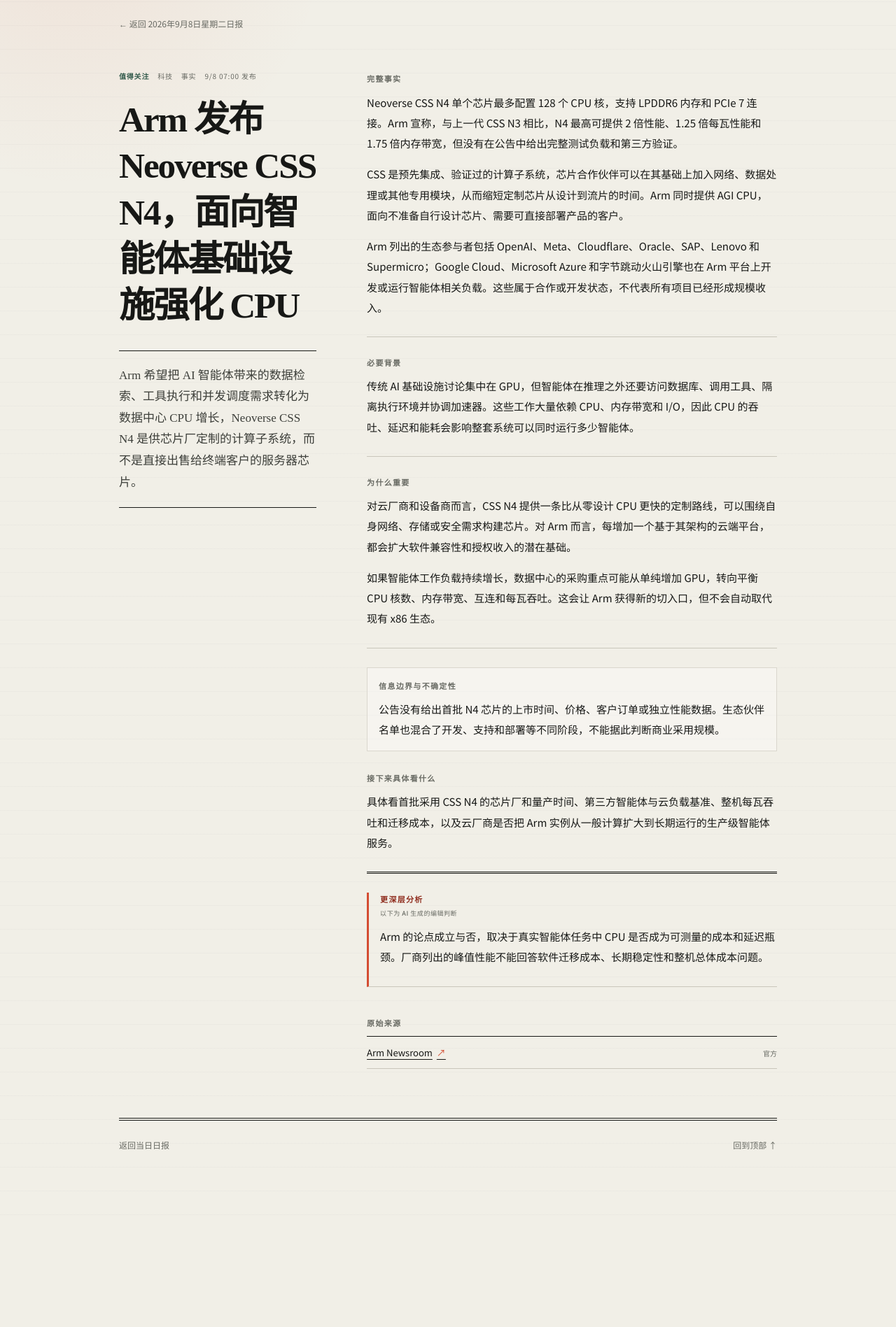
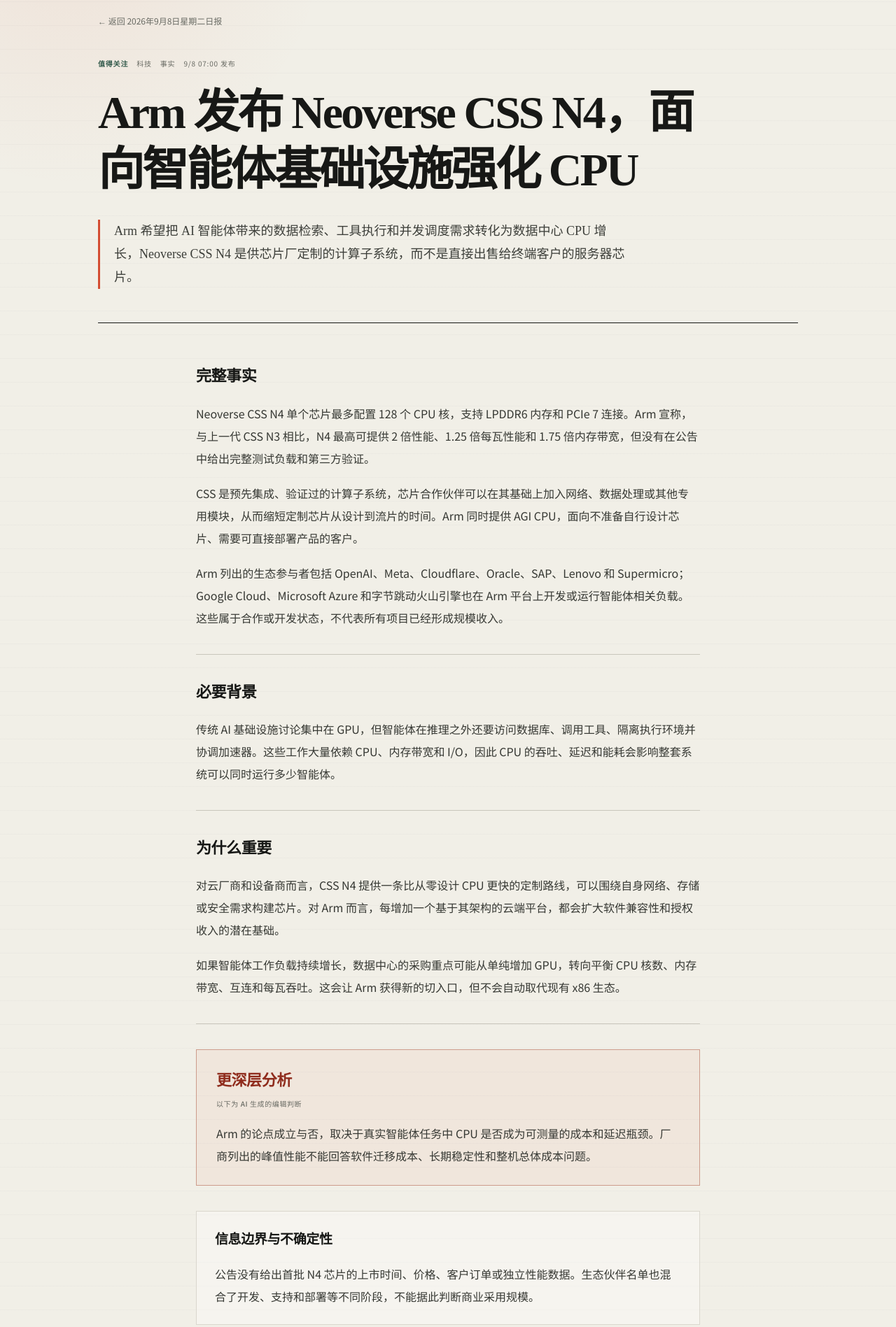
Before and after one commit to LuckygirlYali/ten-minute-frontier, an Astro site: page /news/2026-09-08-arm-neoverse-css-n4/ in a window 1280 px wide. Shown: the part 100-1997 px from the top of the page at 70% size. Before the commit the page ends 1837 px from the top, so only its background shows below. Built offline with nearby package versions, Linux system fonts and the light colour scheme; Astro itself is replaced by a stand-in of ours; no server answers.

Commit message:
fix(ui): simplify detail page reading flow

```diff
--- a/src/pages/news/[id].astro
+++ b/src/pages/news/[id].astro
@@ -17,12 +17,13 @@
 const { item, digest } = Astro.props;
 const detail = getDetail(item);
 const sections = [
-  ["完整事实", detail.facts, "fact"],
-  ["必要背景", detail.background, "fact"],
-  ["为什么重要", detail.significance, "meaning"],
-  ["各方反应", detail.reactions, "fact"],
-  ["信息边界与不确定性", detail.uncertainties, "uncertainty"],
-  ["接下来具体看什么", detail.watch, "watch"],
+  ["完整事实", detail.facts, "fact", false],
+  ["必要背景", detail.background, "fact", false],
+  ["为什么重要", detail.significance, "meaning", false],
+  ["更深层分析", detail.analysis, "analysis", true],
+  ["各方反应", detail.reactions, "fact", false],
+  ["信息边界与不确定性", detail.uncertainties, "uncertainty", false],
+  ["接下来具体看什么", detail.watch, "watch", false],
 ] as const;
 ---
 
@@ -47,19 +48,15 @@
       </header>
 
       <div class="briefing-copy">
-        {sections.map(([heading, paragraphs, kind]) => paragraphs?.length && (
+        {sections.map(([heading, paragraphs, kind, isAiAnalysis]) => paragraphs?.length && (
           <section class:list={["briefing-section", `briefing-section--${kind}`]}>
-            <h2>{heading}</h2>
+            <h2>
+              {heading}
+              {isAiAnalysis && <small>以下为 AI 生成的编辑判断</small>}
+            </h2>
             {paragraphs.map((paragraph) => <p>{paragraph}</p>)}
           </section>
         ))}
-
-        {detail.analysis?.length && (
-          <section class="briefing-section briefing-section--analysis">
-            <h2>更深层分析 <small>以下为 AI 生成的编辑判断</small></h2>
-            {detail.analysis.map((paragraph) => <p>{paragraph}</p>)}
-          </section>
-        )}
 
         {!item.detail && (
           <aside class="briefing-boundary">
--- a/src/styles/global.css
+++ b/src/styles/global.css
@@ -225,33 +225,36 @@
 .archive-list strong { font-family: var(--serif); font-size: 18px; font-weight: 600; }
 .archive-list i { color: var(--accent); font-style: normal; }
 
-.briefing-page { max-width: 940px; min-height: 75vh; padding-block: 42px 90px; }
-.briefing-back { margin-bottom: 56px; }
+.briefing-page { max-width: 1000px; min-height: 75vh; padding-block: 38px 90px; }
+.briefing-back { margin-bottom: 42px; }
 .briefing-back a, .briefing-end a { color: var(--muted); text-decoration: none; font-size: 12px; }
 .briefing-back a:hover, .briefing-end a:hover { color: var(--accent); }
-.briefing-article { display: grid; grid-template-columns: minmax(250px, 0.65fr) minmax(0, 1.35fr); gap: 72px; padding-bottom: 70px; border-bottom: 4px double var(--ink); }
-.briefing-hero { align-self: start; position: sticky; top: 118px; }
-.briefing-hero h1 { margin: 20px 0 30px; font-family: var(--serif); font-size: clamp(34px, 4vw, 54px); line-height: 1.3; letter-spacing: -0.04em; }
-.briefing-conclusion { margin: 0; padding: 20px 0; border-block: 1px solid var(--ink); color: #3d3f3a; font-family: var(--serif); font-size: 17px; line-height: 1.8; }
-.briefing-conclusion strong { display: block; margin-bottom: 7px; color: var(--accent); font-family: var(--sans); font-size: 10px; letter-spacing: 0.12em; }
-.briefing-copy { padding-top: 2px; }
-.briefing-section { padding: 0 0 27px; margin-bottom: 27px; border-bottom: 1px solid var(--line); }
-.briefing-section h2, .briefing-sources h2 { margin: 0 0 10px; color: var(--muted); font-size: 11px; letter-spacing: 0.12em; }
-.briefing-section p { margin: 0 0 15px; font-size: 15px; line-height: 1.95; }
+.briefing-article { padding-bottom: 72px; border-bottom: 4px double var(--ink); }
+.briefing-hero { padding-bottom: 48px; border-bottom: 1px solid var(--ink); }
+.briefing-hero .story-kicker { margin-bottom: 20px; }
+.briefing-hero h1 { max-width: 900px; margin: 0; font-family: var(--serif); font-size: clamp(40px, 5.3vw, 66px); line-height: 1.24; letter-spacing: -0.045em; }
+.briefing-conclusion { max-width: 760px; margin: 30px 0 0; padding-left: 20px; border-left: 3px solid var(--accent); color: #3d3f3a; font-family: var(--serif); font-size: 18px; line-height: 1.85; }
+.briefing-copy { width: min(720px, 100%); margin: 58px auto 0; }
+.briefing-section { padding: 0 0 36px; margin-bottom: 36px; border-bottom: 1px solid var(--line); }
+.briefing-section h2, .briefing-sources h2 { margin: 0 0 18px; color: var(--ink); font-family: var(--serif); font-size: 22px; letter-spacing: -0.02em; }
+.briefing-section p { margin: 0 0 18px; color: #363833; font-size: 16px; line-height: 2; }
 .briefing-section p:last-child { margin-bottom: 0; }
-.briefing-section--analysis { padding-left: 16px; border-left: 3px solid var(--accent); }
+.briefing-section--analysis { padding: 26px 28px; border: 1px solid color-mix(in srgb, var(--accent) 35%, var(--line)); background: rgba(212, 77, 50, 0.055); }
 .briefing-section--analysis h2 { color: var(--accent-dark); }
-.briefing-section--analysis h2 small { display: block; margin-top: 5px; color: var(--muted); font-size: 9px; font-weight: 500; letter-spacing: 0.06em; }
-.briefing-section--uncertainty { padding: 16px; background: var(--panel); border: 1px solid var(--soft-line); }
-.briefing-section--watch { padding-top: 2px; border-bottom: 3px double var(--ink); }
+.briefing-section--analysis h2 small { display: block; margin-top: 6px; color: var(--muted); font-family: var(--sans); font-size: 10px; font-weight: 500; letter-spacing: 0.06em; }
+.briefing-section--uncertainty { padding: 24px 26px; background: var(--panel); border: 1px solid var(--soft-line); }
+.briefing-section--uncertainty h2 { font-size: 19px; }
+.briefing-section--watch { padding: 28px 0 32px; border-top: 3px double var(--ink); border-bottom: 0; }
+.briefing-section--watch h2 { color: var(--accent-dark); }
 .briefing-boundary { margin: 0 0 28px; color: var(--muted); font-size: 11px; line-height: 1.8; }
 .briefing-sources { margin-top: 42px; }
+.briefing-sources h2 { font-size: 17px; }
 .briefing-sources ul { margin: 0; padding: 0; list-style: none; border-top: 1px solid var(--ink); }
 .briefing-sources li { display: flex; justify-content: space-between; align-items: baseline; gap: 16px; padding: 12px 0; border-bottom: 1px solid var(--line); }
 .briefing-sources a { text-underline-offset: 4px; font-size: 13px; }
 .briefing-sources a span { margin-left: 6px; color: var(--accent); }
 .briefing-sources small { flex: 0 0 auto; color: var(--muted); font-size: 10px; }
-.briefing-end { display: flex; justify-content: space-between; padding-top: 25px; }
+.briefing-end { width: min(720px, 100%); display: flex; justify-content: space-between; margin-inline: auto; padding-top: 25px; }
 
 @media (max-width: 840px) {
   .shell { width: min(100% - 28px, 720px); }
@@ -268,8 +271,7 @@
   .archive-list a { grid-template-columns: 1fr 24px; }
   .archive-list time, .archive-list strong, .archive-list span { grid-column: 1; }
   .archive-list i { grid-column: 2; grid-row: 1 / span 3; }
-  .briefing-article { display: block; }
-  .briefing-hero { position: static; margin-bottom: 50px; }
+  .briefing-hero h1 { font-size: clamp(38px, 7vw, 54px); }
 }
 
 @media (max-width: 560px) {
@@ -297,8 +299,14 @@
   .site-footer .shell, .end-nav { flex-direction: column; }
   .briefing-page { padding-top: 28px; }
   .briefing-back { margin-bottom: 36px; }
+  .briefing-hero { padding-bottom: 34px; }
   .briefing-hero h1 { font-size: 34px; }
-  .briefing-conclusion { font-size: 15px; }
+  .briefing-conclusion { margin-top: 24px; padding-left: 14px; font-size: 15px; }
+  .briefing-copy { margin-top: 38px; }
+  .briefing-section { padding-bottom: 28px; margin-bottom: 28px; }
+  .briefing-section h2 { font-size: 20px; }
+  .briefing-section p { font-size: 15px; line-height: 1.9; }
+  .briefing-section--analysis, .briefing-section--uncertainty { padding: 20px 18px; }
   .site-footer p:last-child { color: #8f918a; }
 }
 
@@ -321,6 +329,6 @@
     --panel: rgba(255, 255, 255, 0.025);
     --shadow: 0 18px 55px rgba(0, 0, 0, 0.2);
   }
-  .story-summary, .deck, .briefing-conclusion { color: #cbc9c0; }
+  .story-summary, .deck, .briefing-conclusion, .briefing-section p { color: #cbc9c0; }
   .site-footer { color: #22231f; background: #efede5; }
 }
```
Also changed, not shown: tests/content.test.mjs (+3 -0 lines).
